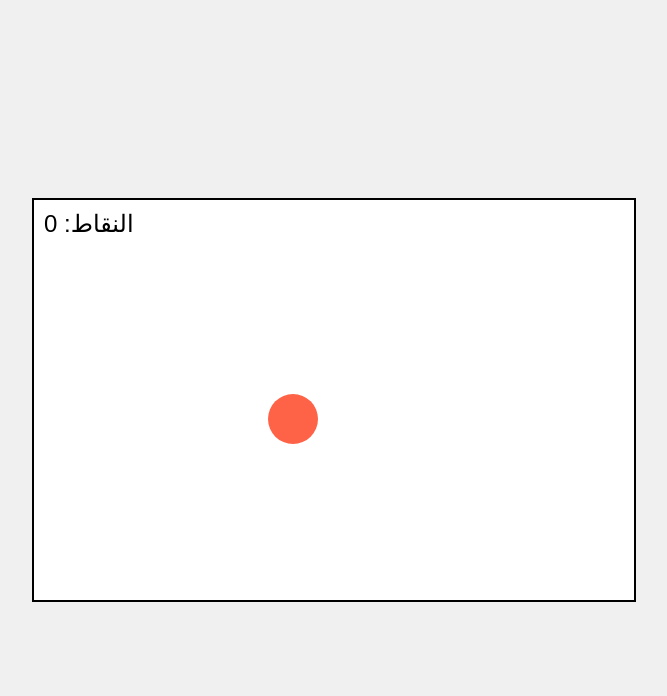
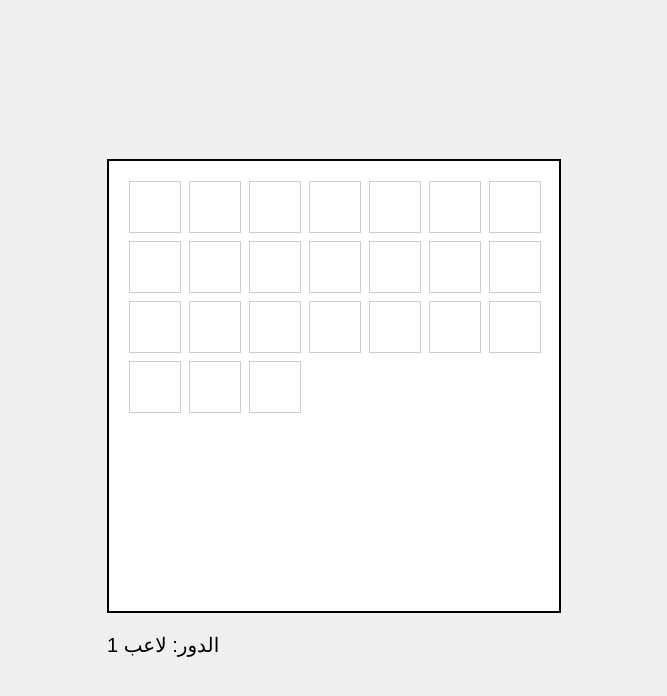
Before and after one commit to sloom-alb/ggg, a plain HTML site: page index.html in a window 1280 px wide. Shown: the whole page, without its empty margins (306-973 px from the left). Drawn offline with Linux system fonts and the light colour scheme.

Commit message:
Update index.html

```diff
--- a/index.html
+++ b/index.html
@@ -3,92 +3,100 @@
 <head>
     <meta charset="UTF-8">
     <meta name="viewport" content="width=device-width, initial-scale=1.0">
-    <title>لعبة Catch the Ball</title>
+    <title>لعبة المقطار</title>
     <style>
         body {
             display: flex;
             justify-content: center;
             align-items: center;
             height: 100vh;
-            margin: 0;
             background-color: #f0f0f0;
             font-family: Arial, sans-serif;
         }
         #game-container {
-            position: relative;
-            width: 600px;
-            height: 400px;
+            display: grid;
+            grid-template-columns: repeat(7, 50px);
+            grid-template-rows: repeat(7, 50px);
+            gap: 10px;
+            padding: 20px;
+            background-color: #fff;
             border: 2px solid #000;
-            background-color: #fff;
         }
-        #ball {
-            position: absolute;
+        .cell {
             width: 50px;
             height: 50px;
-            border-radius: 50%;
-            background-color: #ff6347;
+            border: 1px solid #ccc;
+            display: flex;
+            justify-content: center;
+            align-items: center;
             cursor: pointer;
+            font-size: 24px;
         }
-        #score {
-            position: absolute;
-            top: 10px;
-            left: 10px;
-            font-size: 24px;
+        .cell:hover {
+            background-color: #f0f0f0;
+        }
+        .player1 {
+            color: blue;
+        }
+        .player2 {
+            color: red;
+        }
+        #info {
+            margin-top: 20px;
+            font-size: 20px;
         }
     </style>
 </head>
 <body>
-    <div id="game-container">
-        <div id="score">النقاط: 0</div>
-        <div id="ball"></div>
+    <div>
+        <div id="game-container"></div>
+        <div id="info">الدور: لاعب 1</div>
     </div>
+    <script>
+        // إعداد المتغيرات الأساسية
+        let currentPlayer = 'player1';  // اللاعب الحالي
+        let gameState = Array(7).fill().map(() => Array(7).fill(null));  // حالة اللعبة
 
-    <!-- كود JavaScript بداخل ملف HTML -->
-    <script>
-        document.addEventListener('DOMContentLoaded', (event) => {
-            // التحقق من وجود العناصر
-            const ball = document.getElementById('ball');
-            const gameContainer = document.getElementById('game-container');
-            const scoreDisplay = document.getElementById('score');
+        // تحديد مواقع الحركات القانونية في اللعبة
+        const legalMoves = [
+            [0, 0], [0, 3], [0, 6],
+            [1, 1], [1, 3], [1, 5],
+            [2, 2], [2, 3], [2, 4],
+            [3, 0], [3, 1], [3, 2], [3, 4], [3, 5], [3, 6],
+            [4, 2], [4, 3], [4, 4],
+            [5, 1], [5, 3], [5, 5],
+            [6, 0], [6, 3], [6, 6]
+        ];
 
-            // إذا كانت أي من هذه العناصر غير موجودة، أوقف التنفيذ
-            if (!ball || !gameContainer || !scoreDisplay) {
-                console.error("هناك مشكلة في العثور على عناصر اللعبة. تأكد من صحة هيكل HTML.");
-                return;
-            }
+        // تهيئة اللوحة وإضافة خلايا اللعب
+        const gameContainer = document.getElementById('game-container');
+        legalMoves.forEach(([row, col]) => {
+            const cell = document.createElement('div');
+            cell.classList.add('cell');
+            cell.dataset.row = row;
+            cell.dataset.col = col;
+            gameContainer.appendChild(cell);
 
-            let score = 0;
+            // إضافة حدث النقر على الخلايا
+            cell.addEventListener('click', () => {
+                if (!gameState[row][col]) {
+                    gameState[row][col] = currentPlayer;
+                    cell.classList.add(currentPlayer);
+                    switchPlayer();
+                }
+            });
+        });
 
-            // تحريك الكرة إلى مكان عشوائي في الحاوية
-            function moveBall() {
-                const containerWidth = gameContainer.clientWidth;
-                const containerHeight = gameContainer.clientHeight;
-                const ballWidth = ball.clientWidth;
-                const ballHeight = ball.clientHeight;
+        // تغيير الدور بين اللاعبين
+        function switchPlayer() {
+            currentPlayer = currentPlayer === 'player1' ? 'player2' : 'player1';
+            document.getElementById('info').textContent = `الدور: ${currentPlayer === 'player1' ? 'لاعب 1' : 'لاعب 2'}`;
+        }
 
-                const maxX = containerWidth - ballWidth;
-                const maxY = containerHeight - ballHeight;
-
-                const randomX = Math.floor(Math.random() * maxX);
-                const randomY = Math.floor(Math.random() * maxY);
-
-                ball.style.left = `${randomX}px`;
-                ball.style.top = `${randomY}px`;
-            }
-
-            // زيادة النقاط عند النقر على الكرة وتحريكها
-            ball.addEventListener('click', () => {
-                score += 1;
-                scoreDisplay.textContent = `النقاط: ${score}`;
-                moveBall();
-            });
-
-            // تحريك الكرة بشكل تلقائي كل 1.5 ثانية
-            setInterval(moveBall, 1500);
-
-            // بدء اللعبة بتحريك الكرة لأول مرة
-            moveBall();
-        });
+        // التحقق من الفوز أو الطاحونة (يمكن تحسينه بإضافة الشروط اللازمة)
+        function checkForWin() {
+            // هنا يمكن إضافة منطق الفوز والتأكد من "الطاحونة"
+        }
     </script>
 </body>
 </html>
```
